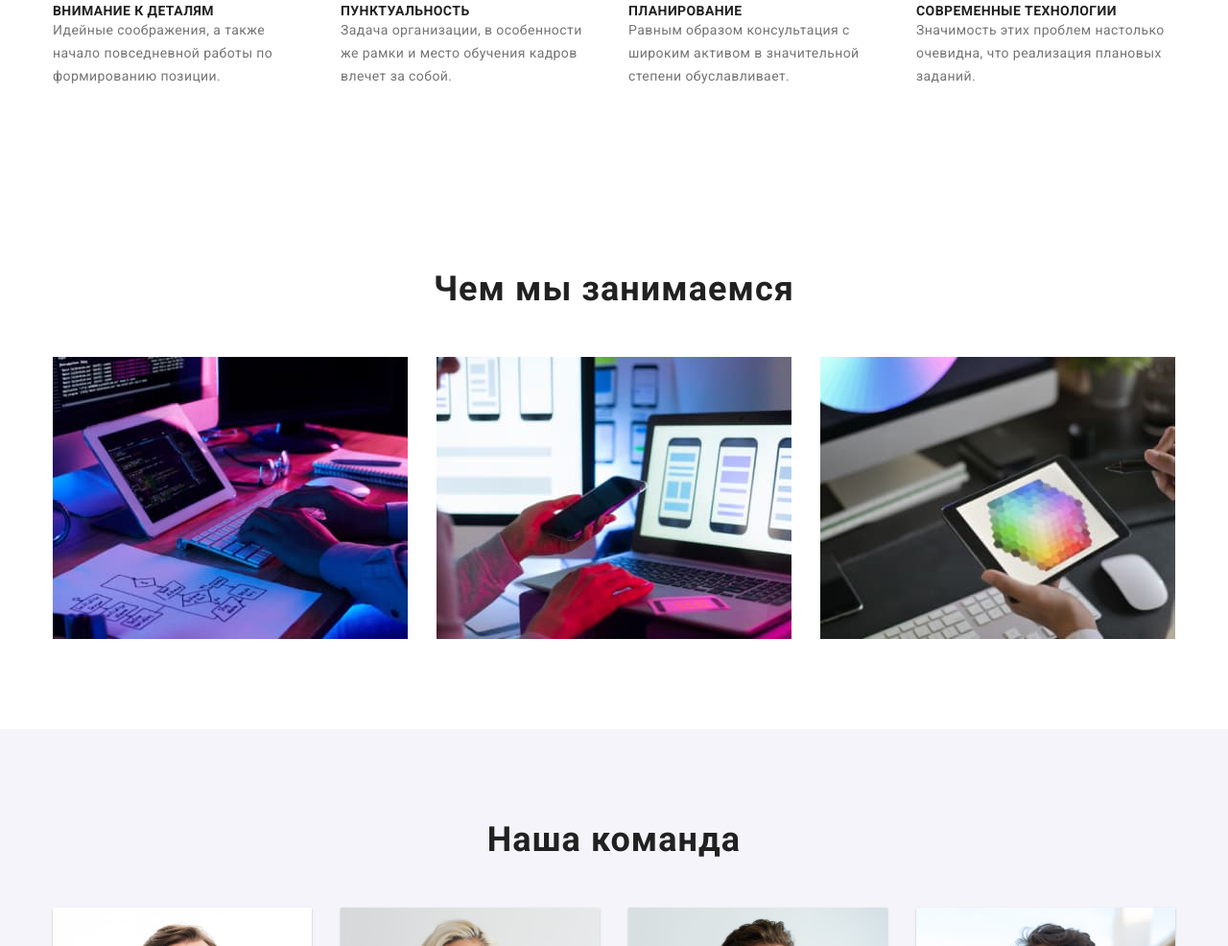
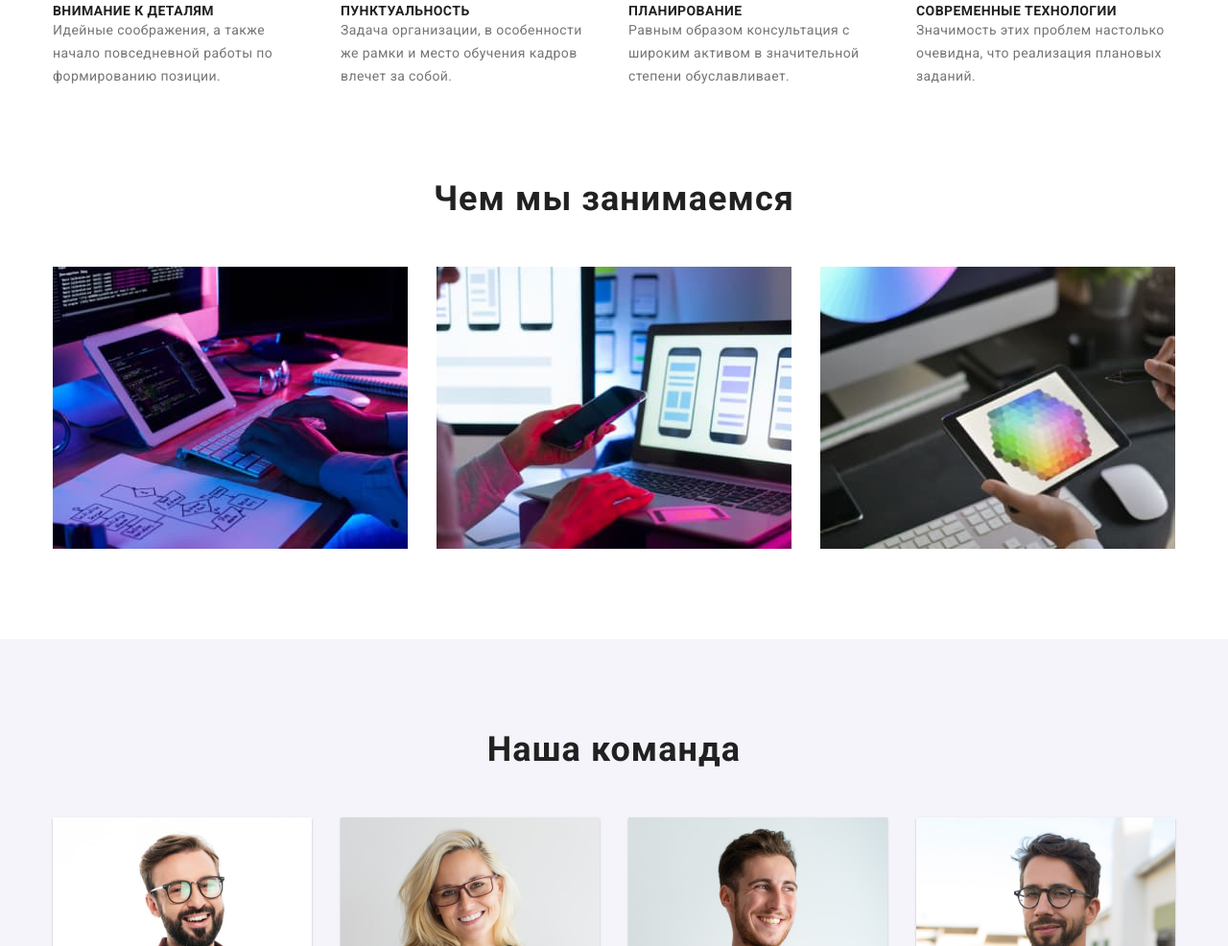
Before and after one commit to vkrupitsyn/goit-markup-hw-03, a plain HTML site: page index.html in a window 1280 px wide. Shown: the part 772-1758 px from the top of the page at 96% size. Drawn offline with nearby package versions, Linux system fonts and the light colour scheme.

Commit message:
added section class

```diff
--- a/css/styles.css
+++ b/css/styles.css
@@ -243,8 +243,7 @@ ul {
 /* Наші роботи */
 
 .works {
-  padding-top: 94px;
-  padding-bottom: 94px;
+  padding-top: 0;
 }
 .works .title {
   margin-bottom: 50px;
--- a/index.html
+++ b/index.html
@@ -75,7 +75,7 @@
           </ul>
         </div>
       </section>
-      <section class="works">
+      <section class="works section">
         <div class="container">
           <h2 class="title">Чем мы занимаемся</h2>
           <ul class="list works-list">
```
